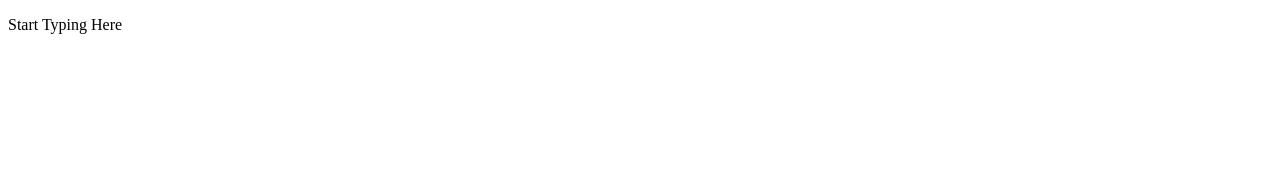
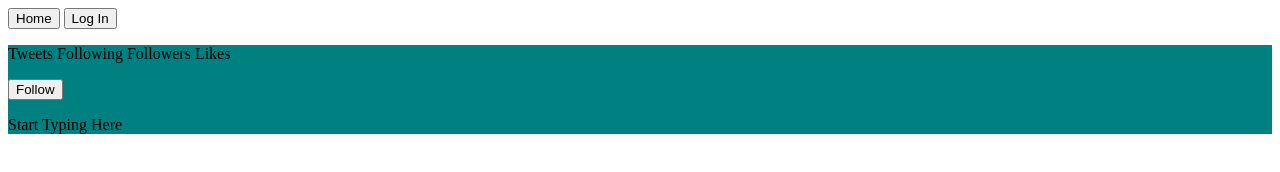
Before and after one commit to mTucker-18/grace-hopper-alt-hw1, a plain HTML site: page index.html in a window 1280 px wide. Drawn offline with Linux system fonts and the light colour scheme.

Commit message:
started html and css docs with basic grid layout

```diff
--- a/css/site.css
+++ b/css/site.css
@@ -0,0 +1,35 @@
+.MainContent {
+  display: grid;
+  grid-template-columns: 30% 40% 30%;
+  grid-template-rows: 10% 25% 10% 55%;
+}
+
+.NavBar {
+  grid-column: span 3;
+  grid-row: 1;
+  justify-content: space-between;
+}
+
+.ColorHeader {
+  grid-column: span 3;
+  grid-row: 2;
+  background-color: teal;
+}
+
+.TweetBar {
+  grid-column: span 3;
+  grid-row: 3;
+  justify-content: flex-end;
+}
+
+.Tweets {
+  grid-column: 2;
+  grid-row: 4;
+  box-shadow: 5px;
+}
+
+.SideBar {
+  grid-column: 1;
+  grid-row: span 4;
+  align-content: flex-start;
+}
--- a/index.html
+++ b/index.html
@@ -3,8 +3,26 @@
 	<head>
 		<meta charset="utf-8">
 		<title>Grace Hopper Twitter</title>
+    <link rel="stylesheet" href="css/site.css">
 	</head>
 	<body>
-		<p>Start Typing Here</p>
+    <div class="MainContent">
+      <div class="NavBar">
+        <button>Home</button>
+        <button>Log In</button>
+
+        <div class="ColorHeader">
+
+          <div class="TweetBar">
+            <p>Tweets Following Followers Likes</p>
+            <button>Follow</button>
+
+            <div class="Tweets">
+		            <p>Start Typing Here</p>
+            </div>
+          </div>
+        </div>
+      </div>
+    </div>
 	</body>
 </html>
```
